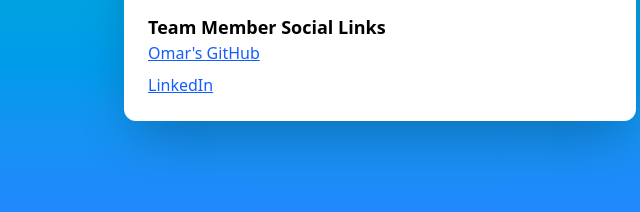
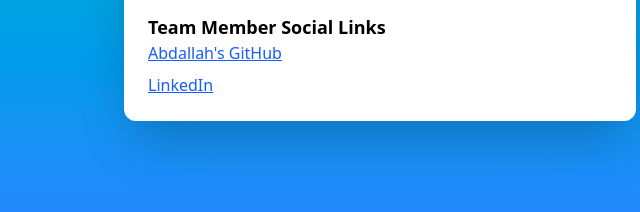
Before and after one commit to AlmanhalA/GDG_Git_Team_4_Card, a plain HTML site: page index.html in a window 1280 px wide. Shown: the part 523-735 px from the top of the page, 260-900 px from the left. Drawn offline with nearby package versions, Linux system fonts and the light colour scheme.

Commit message:
Add-Abdallah's-information

```diff
--- a/index.html
+++ b/index.html
@@ -30,7 +30,7 @@
             <p class="text-gray-600 italic">Abdallah Ahmad - SE.</p>
             <h3 class="mt-4 text-lg font-semibold">Team Member Social Links</h3>
             <ul class="space-y-2">
-                <li><a href="https://github.com/Abdallah-41" class="text-blue-600 underline">Omar's GitHub</a></li>
+                <li><a href="https://github.com/Abdallah-41" class="text-blue-600 underline">Abdallah's GitHub</a></li>
                 <li><a href="https://www.linkedin.com/" class="text-blue-600 underline"> LinkedIn</a></li>
             </ul>
         </section>
```
